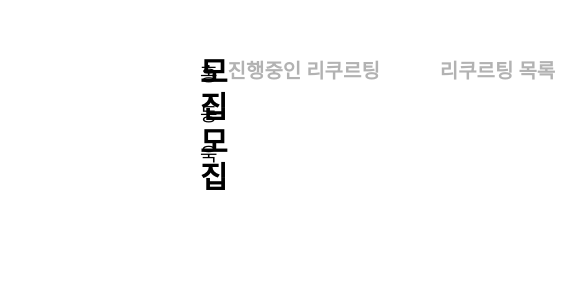
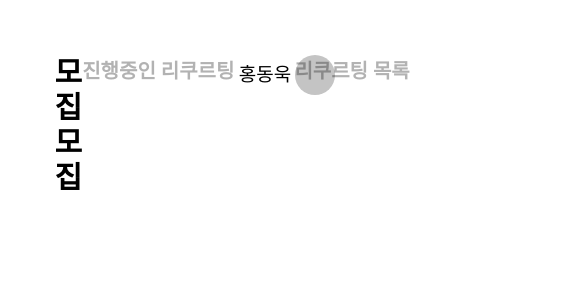
Before and after one commit to Nexters/mozipmozip, a React (Create React App) app in the folder mozip-client/: page /Admin in a window 390 px wide. Shown: the top 300 px of the page, 585 px wide, since content can reach past the window. Built offline with nearby package versions, Linux system fonts and the light colour scheme; what typesafe-actions would draw is missing.

Commit message:
[#36] refactor  - Header css 깨짐 수정(반응형)

```diff
--- a/mozip-client/src/App.tsx
+++ b/mozip-client/src/App.tsx
@@ -10,7 +10,7 @@ export default function App() {
   return(
     <Switch>
       <Route exact path={'/'} component={MainPage}/>
-      <Route path={'/admin'} component={AdminPage}/>
+      <Route path={'/Admin'} component={AdminPage}/>
       <Route path={'/todo'} component={TodoPage}/>
       <Route path={'/employees'} component={EmployPage}/>
       <Route component={NotFoundPage}/>
--- a/mozip-client/src/components/common/Admin/Header/Header.scss
+++ b/mozip-client/src/components/common/Admin/Header/Header.scss
@@ -1,10 +1,10 @@
 .header_layout{
-  max-width: 1440px;
-  width: 100%;
+  max-width: 1440px !important;
+  width: calc(100% - 28%);
   display: flex;
-  padding: 55px 200px;
+  padding: 55px 14%;
   .header_half{
-    width: calc(50% - 200px);
+    width: calc(50%);
     display: flex;
     .header_title{
       font-family: Roboto, sans-serif;
--- a/mozip-client/src/pages/MainPage.tsx
+++ b/mozip-client/src/pages/MainPage.tsx
@@ -7,7 +7,7 @@ export default function MainPage(){
       <h2>Here is Main Page!</h2>
       <ul>
         <li>
-          <Link to={'/admin'}>모집모집 관리자 페이지</Link>
+          <Link to={'/Admin'}>모집모집 관리자 페이지</Link>
         </li>
         <li>
           <Link to={'/todo'}>Go Todo Page</Link>
```
